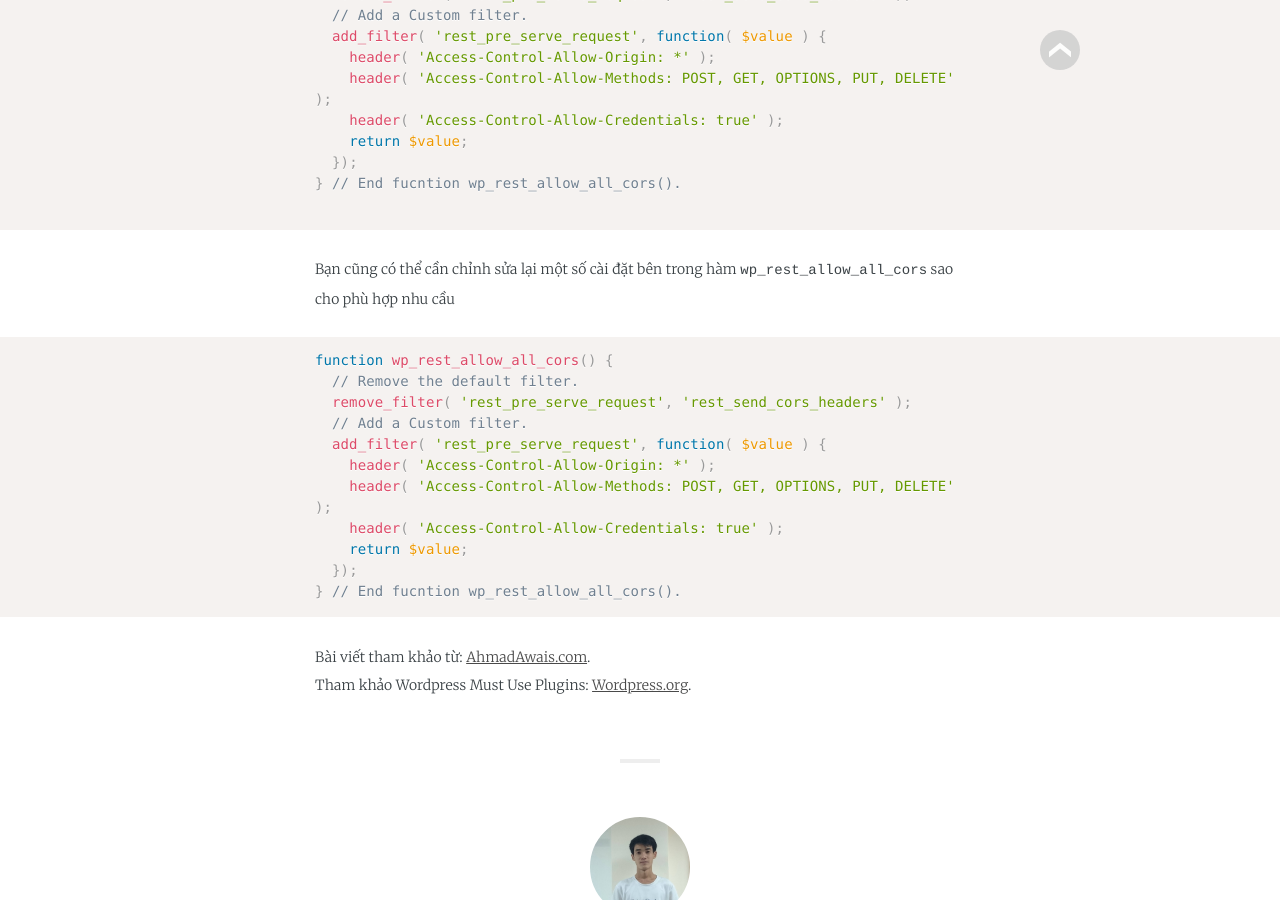
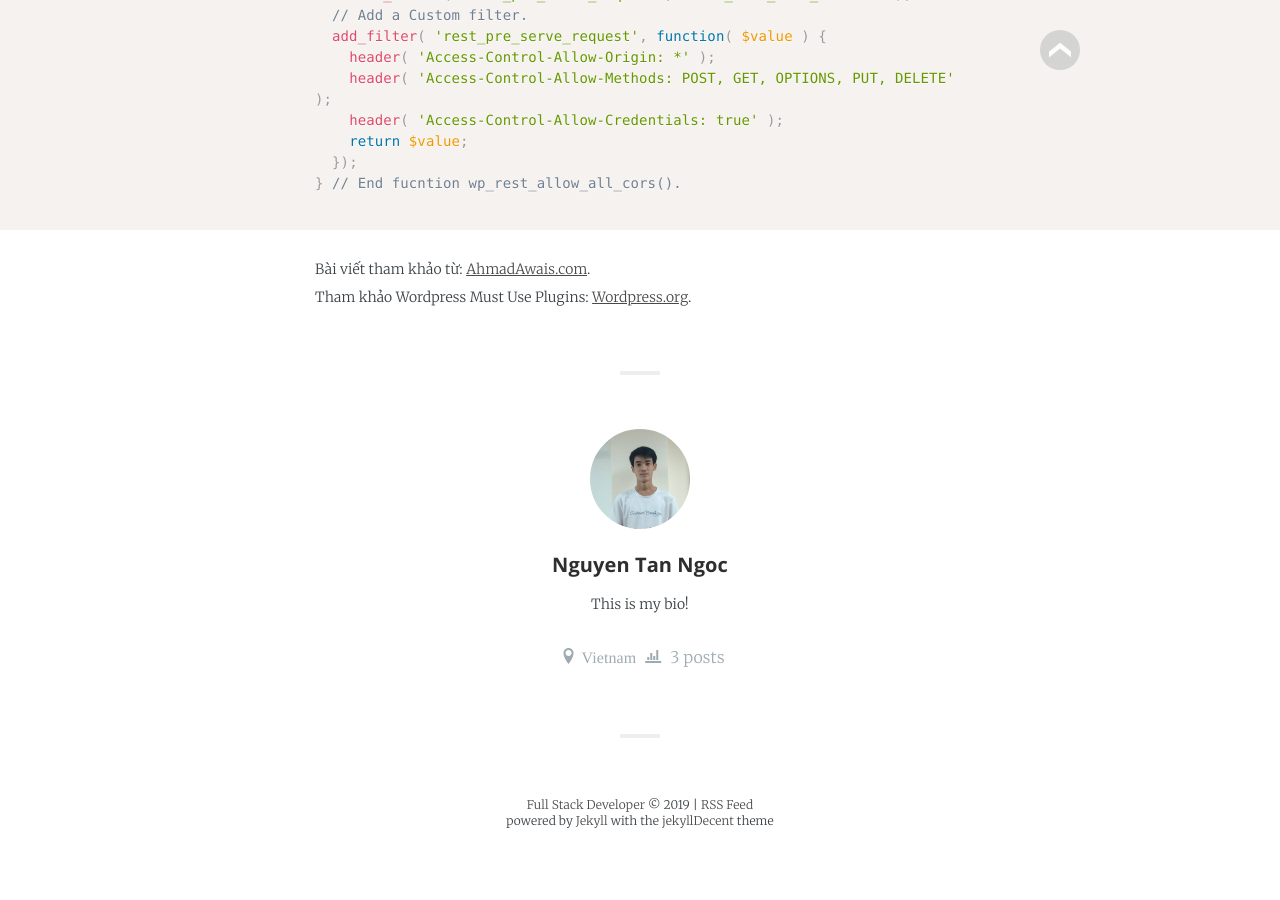
Before and after one commit to tanngoc93/tanngoc93.github.io, a Jekyll site: the page built from _posts/2019-06-12-allow-all-cross-origin-requests to-your-WordPress-site's-REST-API.md, in a window 1280 px wide and 900 px high, scrolled down 2487 px. Built offline with Jekyll 4.4.1, drawn with Linux system fonts in a browser that asks for light colours; some web fonts are replaced; after the commit the page ends 3337 px from its top, so only the background shows below that.

Commit message:
Update 2019-06-12-allow-all-cross-origin-requests to-your-WordPress-site's-REST-API.md

````diff
--- a/_posts/2019-06-12-allow-all-cross-origin-requests to-your-WordPress-site's-REST-API.md
+++ b/_posts/2019-06-12-allow-all-cross-origin-requests to-your-WordPress-site's-REST-API.md
@@ -83,21 +83,5 @@ function wp_rest_allow_all_cors() {
 
 ```
 
-Bạn cũng có thể cần chỉnh sửa lại một số cài đặt bên trong hàm `wp_rest_allow_all_cors` sao cho phù hợp nhu cầu
-
-```php
-function wp_rest_allow_all_cors() {
-  // Remove the default filter.
-  remove_filter( 'rest_pre_serve_request', 'rest_send_cors_headers' );
-  // Add a Custom filter.
-  add_filter( 'rest_pre_serve_request', function( $value ) {
-    header( 'Access-Control-Allow-Origin: *' );
-    header( 'Access-Control-Allow-Methods: POST, GET, OPTIONS, PUT, DELETE' );
-    header( 'Access-Control-Allow-Credentials: true' );
-    return $value;
-  });
-} // End fucntion wp_rest_allow_all_cors().
-```
-
 Bài viết tham khảo từ: [AhmadAwais.com](https://github.com/ahmadawais/WP-REST-Allow-All-CORS).<br />
 Tham khảo Wordpress Must Use Plugins: [Wordpress.org](https://wordpress.org/support/article/must-use-plugins/).
````
